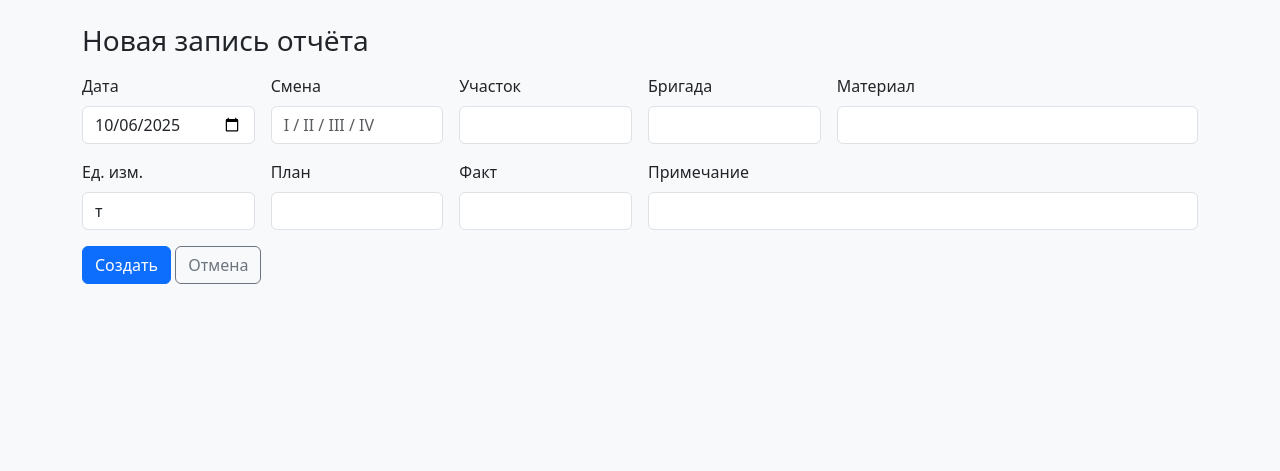
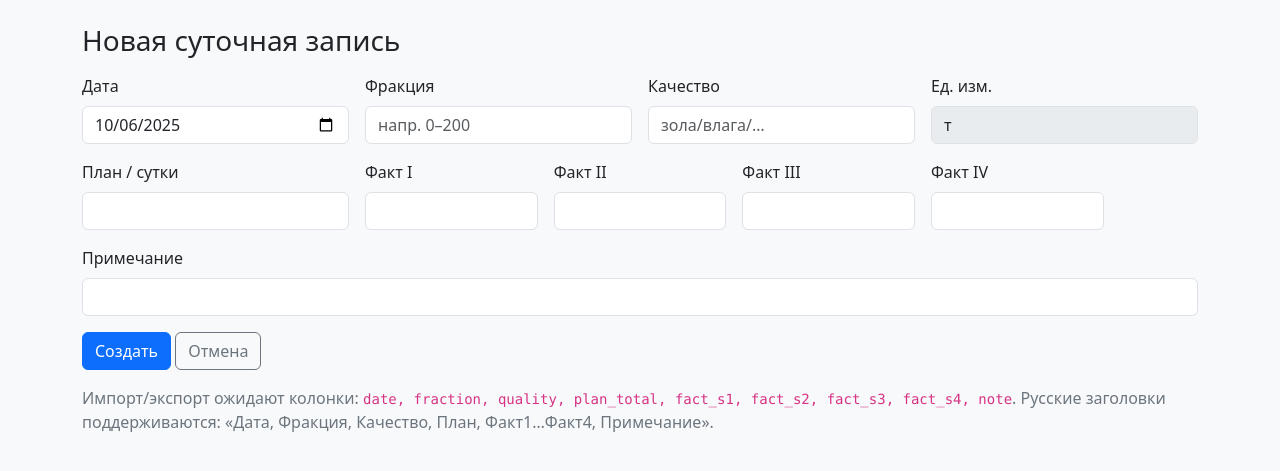
Before and after one commit to sergeyvishnevetsky-crypto/mine-mod-251004000019, a Flask app: page /mining_report/new in a window 1280 px wide. Shown: the part 56-527 px from the top of the page. Run offline with Flask 3, Linux system fonts and the light colour scheme.

Commit message:
Mining report: switch to daily record (4 shifts), fraction+quality, fixed tons, new import/export

```diff
--- a/app/mining_report/routes.py
+++ b/app/mining_report/routes.py
@@ -1,6 +1,5 @@
 from flask import Blueprint, render_template, request, redirect, url_for, flash, Response
 import io, csv, datetime as dt
-
 try:
     import pandas as pd
 except Exception:
@@ -8,130 +7,111 @@ except Exception:
 
 mining_bp = Blueprint("mining_report", __name__, template_folder="templates")
 
-# Временное «хранилище» в памяти. Позже заменим БД.
-ROWS = []   # [{id,date,shift,site,brigade,material,unit,plan,fact,note}]
+# В памяти (потом вынесем в БД)
+# {id,date,fraction,quality,plan_total,fact_s1..s4,fact_total,note,unit='т'}
+ROWS=[]
 def _next_id(): return (max((r["id"] for r in ROWS), default=0) + 1)
-
-# Допустимые ключи и «мягкое» сопоставление заголовков файла по подстрокам
-MAP = {
-    "date":    ["дата","date"],
-    "shift":   ["смен","shift"],
-    "site":    ["участ","цех","site"],
-    "brigade": ["бриг","brig"],
-    "material":["матер","уголь","порода","material"],
-    "unit":    ["ед","изм","unit"],
-    "plan":    ["план","plan"],
-    "fact":    ["факт","fact"],
-    "note":    ["прим","комм","note","remark"],
-}
-def _best_key(colname:str):
-    n = colname.lower()
-    for key, hints in MAP.items():
-        if any(h in n for h in hints):
-            return key
-    return None
+def _num(x):
+    try:
+        return float(str(x).replace(" ","").replace(",","."))
+    except:
+        return 0.0
 
 @mining_bp.get("/")
 def index():
-    # Фильтры
-    q_site  = (request.args.get("site","") or "").strip().lower()
-    q_brig  = (request.args.get("brigade","") or "").strip().lower()
-    q_shift = (request.args.get("shift","") or "").strip().lower()
-    q_mat   = (request.args.get("material","") or "").strip().lower()
-    q_from  = request.args.get("from","")
-    q_to    = request.args.get("to","")
+    q_from = request.args.get("from","")
+    q_to   = request.args.get("to","")
+    q_frac = (request.args.get("fraction","") or "").strip().lower()
 
     def ok(r):
-        if q_site and q_site not in (r.get("site","").lower()): return False
-        if q_brig and q_brig not in (r.get("brigade","").lower()): return False
-        if q_shift and q_shift != str(r.get("shift","")).lower(): return False
-        if q_mat and q_mat not in (r.get("material","").lower()): return False
-        if q_from:
-            try:
-                if r.get("date") < q_from: return False
-            except: pass
-        if q_to:
-            try:
-                if r.get("date") > q_to: return False
-            except: pass
+        if q_frac and q_frac not in r.get("fraction","").lower(): return False
+        if q_from and r["date"] < q_from: return False
+        if q_to   and r["date"] > q_to:   return False
         return True
 
     rows = [r for r in ROWS if ok(r)]
-
-    # Итоги
-    plan_sum = sum(float(r.get("plan") or 0) for r in rows)
-    fact_sum = sum(float(r.get("fact") or 0) for r in rows)
+    plan_sum = sum(_num(r.get("plan_total")) for r in rows)
+    fact_sum = sum(_num(r.get("fact_total")) for r in rows)
     diff_sum = fact_sum - plan_sum
-
-    return render_template("mining_index.html",
-                           title="Отчёт о добыче",
+    return render_template("mining_index.html", title="Отчёт о добыче",
                            rows=rows, plan_sum=plan_sum, fact_sum=fact_sum, diff_sum=diff_sum)
 
 @mining_bp.get("/new")
 def new():
-    r = {"date": dt.date.today().isoformat(), "shift": "", "site": "", "brigade": "",
-         "material": "", "unit": "т", "plan": "", "fact": "", "note": ""}
-    return render_template("mining_form.html", title="Новая запись отчёта", r=r, mode="create")
+    r = {
+        "date": dt.date.today().isoformat(),
+        "fraction": "",
+        "quality": "",
+        "plan_total": "",
+        "fact_s1": "", "fact_s2": "", "fact_s3": "", "fact_s4": "",
+        "fact_total": "",
+        "unit": "т",
+        "note": ""
+    }
+    return render_template("mining_form.html", title="Новая суточная запись", r=r, mode="create")
 
 @mining_bp.post("/new")
 def create():
-    f=request.form
+    f = request.form
+    s1=_num(f.get("fact_s1")); s2=_num(f.get("fact_s2")); s3=_num(f.get("fact_s3")); s4=_num(f.get("fact_s4"))
     ROWS.append({
         "id": _next_id(),
-        "date":  (f.get("date") or "").strip(),
-        "shift": (f.get("shift") or "").strip(),
-        "site":  (f.get("site") or "").strip(),
-        "brigade": (f.get("brigade") or "").strip(),
-        "material": (f.get("material") or "").strip(),
-        "unit": (f.get("unit") or "").strip(),
-        "plan": float(f.get("plan") or 0),
-        "fact": float(f.get("fact") or 0),
-        "note": (f.get("note") or "").strip(),
+        "date": (f.get("date") or "").strip(),
+        "fraction": (f.get("fraction") or "").strip(),
+        "quality": (f.get("quality") or "").strip(),
+        "plan_total": _num(f.get("plan_total")),
+        "fact_s1": s1, "fact_s2": s2, "fact_s3": s3, "fact_s4": s4,
+        "fact_total": s1+s2+s3+s4,
+        "unit": "т",
+        "note": (f.get("note") or "").strip()
     })
     flash("Запись добавлена","ok")
     return redirect(url_for("mining_report.index"))
 
+# --------- Импорт / Экспорт ----------
+COLS = ["date","fraction","quality","plan_total","fact_s1","fact_s2","fact_s3","fact_s4","note"]
+
 @mining_bp.post("/import")
 def import_():
-    f = request.files.get("file")
-    if not f:
+    file = request.files.get("file")
+    if not file:
         flash("Файл не выбран","err"); return redirect(url_for("mining_report.index"))
-    name=(f.filename or "").lower()
+    name=(file.filename or "").lower()
+    added=0
     try:
-        rows = []
+        def add_row(d):
+            nonlocal added
+            s1=_num(d.get("fact_s1")); s2=_num(d.get("fact_s2")); s3=_num(d.get("fact_s3")); s4=_num(d.get("fact_s4"))
+            ROWS.append({
+                "id": _next_id(),
+                "date": str(d.get("date") or "").strip(),
+                "fraction": str(d.get("fraction") or "").strip(),
+                "quality": str(d.get("quality") or "").strip(),
+                "plan_total": _num(d.get("plan_total")),
+                "fact_s1": s1, "fact_s2": s2, "fact_s3": s3, "fact_s4": s4,
+                "fact_total": s1+s2+s3+s4,
+                "unit": "т",
+                "note": str(d.get("note") or "").strip()
+            }); added += 1
+
         if name.endswith(".csv"):
-            rdr = csv.DictReader(io.StringIO(f.read().decode("utf-8", errors="ignore")))
+            rdr=csv.DictReader(io.StringIO(file.read().decode("utf-8",errors="ignore")))
             for row in rdr:
-                rec = {"id": _next_id()}
-                for col,val in row.items():
-                    key = _best_key(col) or col
-                    rec[key] = str(val).strip()
-                # нормализуем
-                rec.setdefault("unit","т")
-                rec["plan"] = float(rec.get("plan") or 0)
-                rec["fact"] = float(rec.get("fact") or 0)
-                rows.append(rec)
+                add_row(row)
         else:
             if pd is None:
-                flash("Для XLSX нужен pandas/openpyxl","err")
-                return redirect(url_for("mining_report.index"))
-            df = pd.read_excel(f, dtype=str).fillna("")
-            for _, row in df.iterrows():
-                rec = {"id": _next_id()}
-                for col in df.columns:
-                    key = _best_key(str(col)) or str(col)
-                    rec[key] = str(row[col]).strip()
-                rec.setdefault("unit","т")
-                # каст чисел
-                def num(x):
-                    try: return float(str(x).replace(" ","").replace(",", "."))
-                    except: return 0.0
-                rec["plan"] = num(rec.get("plan"))
-                rec["fact"] = num(rec.get("fact"))
-                rows.append(rec)
-        # массовое добавление
-        ROWS.extend(rows)
-        flash(f"Импортировано строк: {len(rows)}","ok")
+                flash("Для XLSX нужен pandas/openpyxl","err"); return redirect(url_for("mining_report.index"))
+            df=pd.read_excel(file, dtype=str).fillna("")
+            # допускаем русские заголовки:
+            # дата, фракция, качество, план, факт1..факт4, примечание
+            RU_MAP={"дата":"date","фракция":"fraction","качество":"quality",
+                    "план":"plan_total","факт1":"fact_s1","факт2":"fact_s2",
+                    "факт3":"fact_s3","факт4":"fact_s4","примечание":"note"}
+            df2=df.copy()
+            df2.columns=[RU_MAP.get(str(c).strip().lower(), str(c).strip().lower()) for c in df.columns]
+            for _,row in df2.iterrows():
+                add_row({k:row.get(k,"") for k in COLS})
+        flash(f"Импортировано строк: {added}","ok")
     except Exception as e:
         flash(f"Ошибка импорта: {e}","err")
     return redirect(url_for("mining_report.index"))
@@ -139,12 +119,8 @@ def import_():
 @mining_bp.get("/export.csv")
 def export_csv():
     buf=io.StringIO(); w=csv.writer(buf)
-    w.writerow(["id","date","shift","site","brigade","material","unit","plan","fact","diff","note"])
+    w.writerow(COLS + ["fact_total","unit"])
     for r in ROWS:
-        w.writerow([
-            r.get("id"), r.get("date"), r.get("shift"), r.get("site"), r.get("brigade"),
-            r.get("material"), r.get("unit"), r.get("plan"), r.get("fact"),
-            float(r.get("fact") or 0) - float(r.get("plan") or 0), r.get("note","")
-        ])
+        w.writerow([r.get(k,"") for k in COLS] + [r.get("fact_total",""), r.get("unit","т")])
     return Response(buf.getvalue(), mimetype="text/csv",
-                    headers={"Content-Disposition":"attachment; filename=mining_report.csv"})
+                    headers={"Content-Disposition":"attachment; filename=mining_report_daily.csv"})
--- a/app/mining_report/templates/mining_form.html
+++ b/app/mining_report/templates/mining_form.html
@@ -1,20 +1,28 @@
 {% extends "base.html" %}{% block content %}
 <h3 class="mb-3">{{ title }}</h3>
 <form method="post" class="row g-3">
-  <div class="col-md-2"><label class="form-label">Дата</label><input type="date" class="form-control" name="date" value="{{ r.date }}" required></div>
-  <div class="col-md-2"><label class="form-label">Смена</label><input class="form-control" name="shift" value="{{ r.shift }}" placeholder="I / II / III / IV"></div>
-  <div class="col-md-2"><label class="form-label">Участок</label><input class="form-control" name="site" value="{{ r.site }}"></div>
-  <div class="col-md-2"><label class="form-label">Бригада</label><input class="form-control" name="brigade" value="{{ r.brigade }}"></div>
-  <div class="col-md-4"><label class="form-label">Материал</label><input class="form-control" name="material" value="{{ r.material }}"></div>
+  <div class="col-md-3"><label class="form-label">Дата</label><input type="date" class="form-control" name="date" value="{{ r.date }}" required></div>
+  <div class="col-md-3"><label class="form-label">Фракция</label><input class="form-control" name="fraction" value="{{ r.fraction }}" placeholder="напр. 0–200"></div>
+  <div class="col-md-3"><label class="form-label">Качество</label><input class="form-control" name="quality" value="{{ r.quality }}" placeholder="зола/влага/…"></div>
+  <div class="col-md-3"><label class="form-label">Ед. изм.</label><input class="form-control" name="unit" value="т" disabled></div>
 
-  <div class="col-md-2"><label class="form-label">Ед. изм.</label><input class="form-control" name="unit" value="{{ r.unit }}"></div>
-  <div class="col-md-2"><label class="form-label">План</label><input type="number" step="0.001" class="form-control" name="plan" value="{{ r.plan }}"></div>
-  <div class="col-md-2"><label class="form-label">Факт</label><input type="number" step="0.001" class="form-control" name="fact" value="{{ r.fact }}"></div>
-  <div class="col-md-6"><label class="form-label">Примечание</label><input class="form-control" name="note" value="{{ r.note }}"></div>
+  <div class="col-md-3"><label class="form-label">План / сутки</label><input type="number" step="0.001" class="form-control" name="plan_total" value="{{ r.plan_total }}"></div>
+
+  <div class="col-md-2"><label class="form-label">Факт I</label><input type="number" step="0.001" class="form-control" name="fact_s1" value="{{ r.fact_s1 }}"></div>
+  <div class="col-md-2"><label class="form-label">Факт II</label><input type="number" step="0.001" class="form-control" name="fact_s2" value="{{ r.fact_s2 }}"></div>
+  <div class="col-md-2"><label class="form-label">Факт III</label><input type="number" step="0.001" class="form-control" name="fact_s3" value="{{ r.fact_s3 }}"></div>
+  <div class="col-md-2"><label class="form-label">Факт IV</label><input type="number" step="0.001" class="form-control" name="fact_s4" value="{{ r.fact_s4 }}"></div>
+
+  <div class="col-md-12"><label class="form-label">Примечание</label><input class="form-control" name="note" value="{{ r.note }}"></div>
 
   <div class="col-12">
     <button class="btn btn-primary">{{ 'Создать' if mode=='create' else 'Сохранить' }}</button>
     <a class="btn btn-outline-secondary" href="{{ url_for('mining_report.index') }}">Отмена</a>
   </div>
 </form>
+
+<div class="text-secondary mt-3">
+  Импорт/экспорт ожидают колонки: <code>date, fraction, quality, plan_total, fact_s1, fact_s2, fact_s3, fact_s4, note</code>.
+  Русские заголовки поддерживаются: «Дата, Фракция, Качество, План, Факт1…Факт4, Примечание».
+</div>
 {% endblock %}
```
Also changed, not shown: app/mining_report/templates/mining_index.html (+30 -39 lines).
